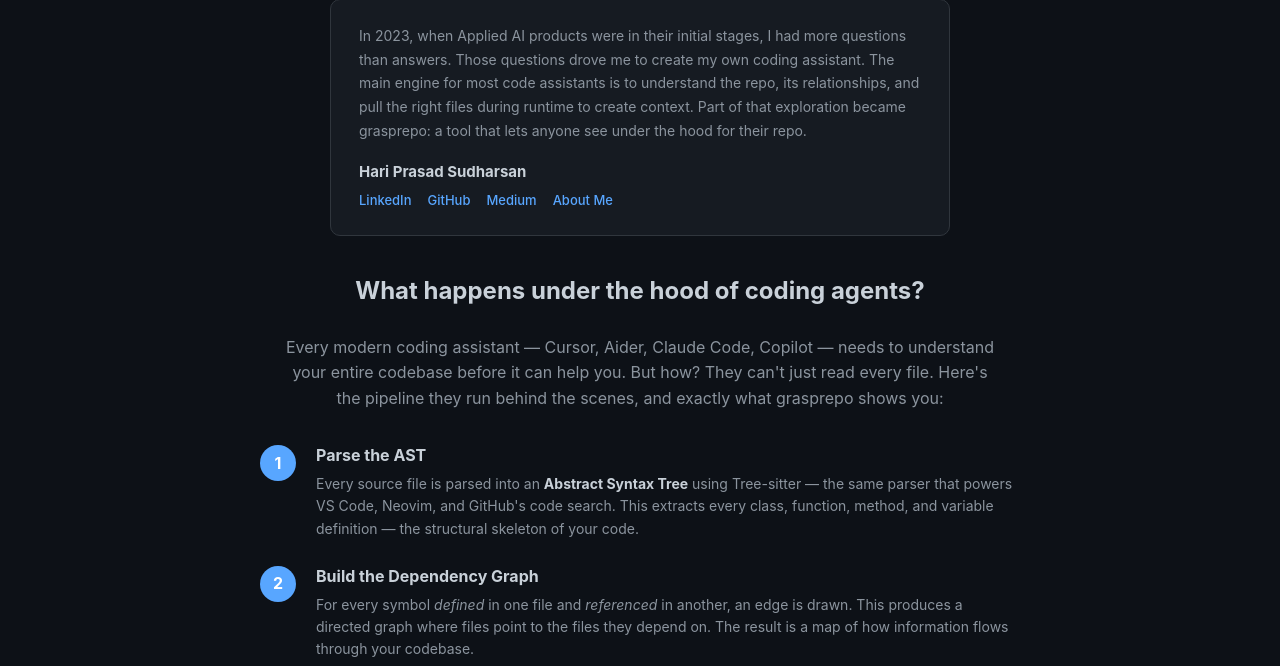
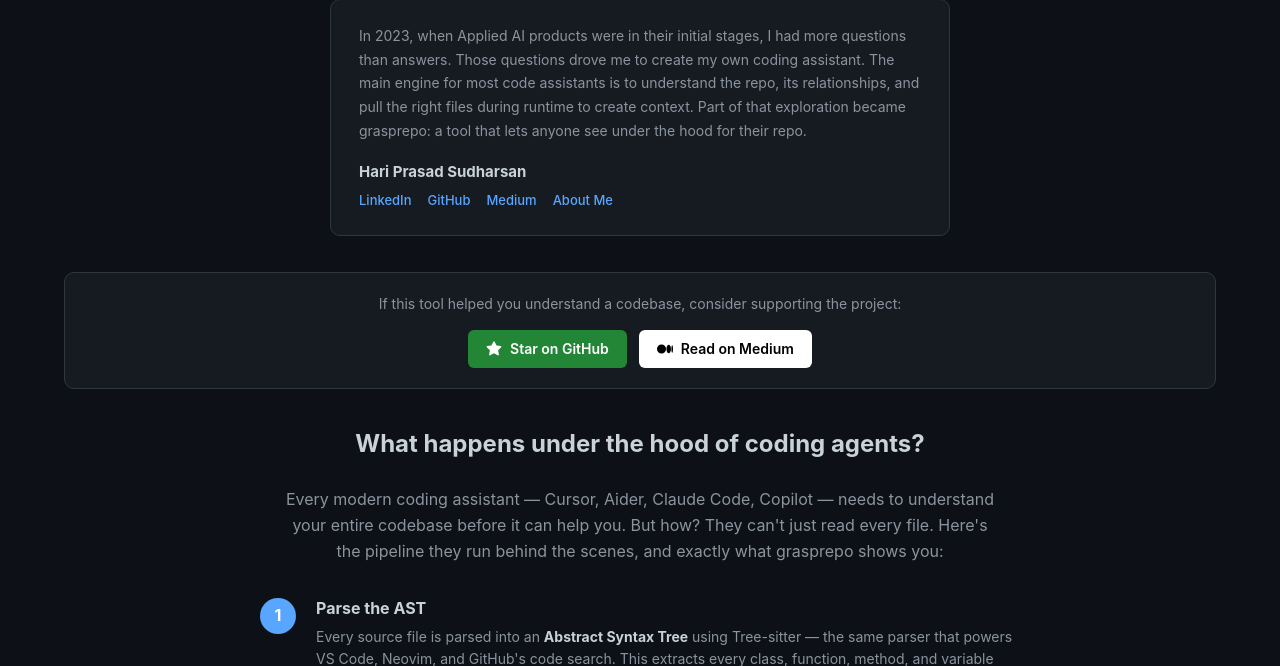
Before and after one commit to brettleehari/grasprepo, a FastAPI app: page / in a window 1280 px wide. Shown: the part 415-1081 px from the top of the page. Run offline with FastAPI, Linux system fonts and the light colour scheme; some libraries are stand-ins or nearby versions.

Commit message:
Add GitHub star and Medium follow CTAs on landing page
Co-Authored-By: Claude Opus 4.6 (1M context) <noreply@anthropic.com>

```diff
--- a/web/static/style.css
+++ b/web/static/style.css
@@ -386,6 +386,47 @@ tr.highlight td:first-child .rank-badge { background: var(--green); }
 }
 .modal-cancel:hover { color: var(--text); border-color: var(--text-muted); }
 
+/* CTA bar */
+.cta-bar {
+    text-align: center;
+    margin: 28px 0 36px;
+    padding: 20px 24px;
+    background: var(--surface);
+    border: 1px solid var(--border);
+    border-radius: 10px;
+}
+.cta-bar p {
+    color: var(--text-muted);
+    font-size: 14px;
+    margin-bottom: 14px;
+}
+.cta-buttons {
+    display: flex;
+    gap: 12px;
+    justify-content: center;
+    flex-wrap: wrap;
+}
+.cta-btn {
+    display: inline-flex;
+    align-items: center;
+    gap: 8px;
+    padding: 8px 18px;
+    border-radius: 6px;
+    font-size: 14px;
+    font-weight: 600;
+    text-decoration: none;
+    transition: opacity 0.2s;
+}
+.cta-btn:hover { opacity: 0.85; text-decoration: none; }
+.cta-github {
+    background: #238636;
+    color: #fff;
+}
+.cta-medium {
+    background: #fff;
+    color: #000;
+}
+
 /* Pipeline steps (explainer) */
 .pipeline-steps { max-width: 760px; margin: 0 auto; }
 .step {
--- a/web/templates/index.html
+++ b/web/templates/index.html
@@ -31,6 +31,21 @@
                     <a href="https://brettleehari.github.io/aboutme/" target="_blank">About Me</a>
                 </div>
             </div>
+        </div>
+    </div>
+
+    <!-- CTA: Star & Follow -->
+    <div class="cta-bar">
+        <p>If this tool helped you understand a codebase, consider supporting the project:</p>
+        <div class="cta-buttons">
+            <a href="https://github.com/brettleehari/grasprepo" target="_blank" class="cta-btn cta-github">
+                <svg viewBox="0 0 16 16" width="16" height="16" fill="currentColor"><path d="M8 .25a.75.75 0 0 1 .673.418l1.882 3.815 4.21.612a.75.75 0 0 1 .416 1.279l-3.046 2.97.719 4.192a.75.75 0 0 1-1.088.791L8 12.347l-3.766 1.98a.75.75 0 0 1-1.088-.79l.72-4.194L.818 6.374a.75.75 0 0 1 .416-1.28l4.21-.611L7.327.668A.75.75 0 0 1 8 .25z"/></svg>
+                Star on GitHub
+            </a>
+            <a href="https://medium.com/@brettleehari/how-will-you-design-a-code-assist-8cbc085a08cd" target="_blank" class="cta-btn cta-medium">
+                <svg viewBox="0 0 24 24" width="16" height="16" fill="currentColor"><path d="M13.54 12a6.8 6.8 0 01-6.77 6.82A6.8 6.8 0 010 12a6.8 6.8 0 016.77-6.82A6.8 6.8 0 0113.54 12zm7.42 0c0 3.54-1.51 6.42-3.38 6.42-1.87 0-3.39-2.88-3.39-6.42s1.52-6.42 3.39-6.42 3.38 2.88 3.38 6.42M24 12c0 3.17-.53 5.75-1.19 5.75-.66 0-1.19-2.58-1.19-5.75s.53-5.75 1.19-5.75C23.47 6.25 24 8.83 24 12z"/></svg>
+                Read on Medium
+            </a>
         </div>
     </div>
 
```
